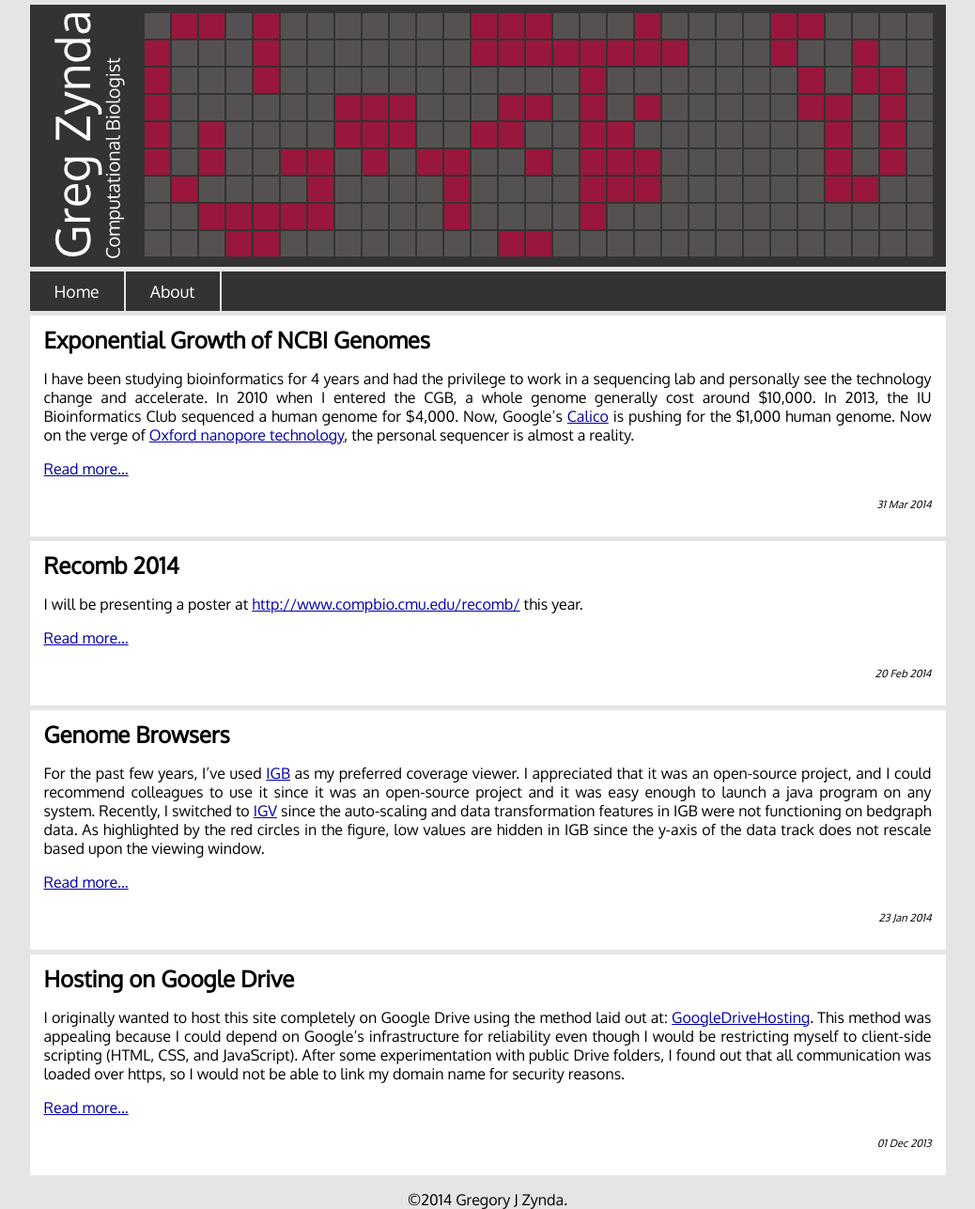
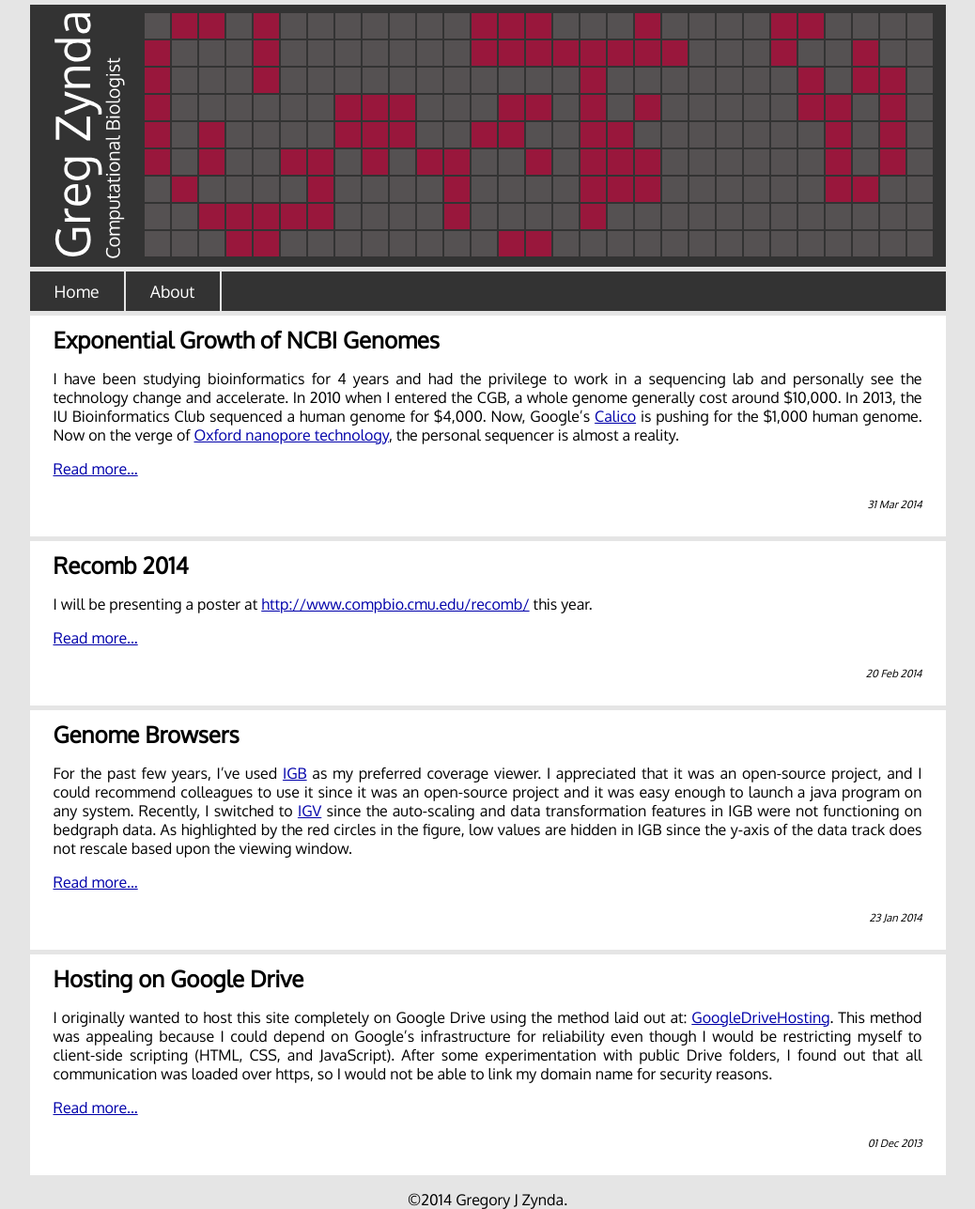
Before and after one commit to zyndagj/zyndagj.github.io, a Jekyll site: the page built from index.html, in a window 1280 px wide. Shown: the whole page at 94% size, without its empty margins (121-1159 px from the left). Built offline with Jekyll 4.4.1, drawn with Linux system fonts in a browser that asks for light colours; Markdown is read by kramdown in place of the engine named in the settings; the list of posts is cut into pages by our own code.

Commit message:
updated css padding

```diff
--- a/css/main.css
+++ b/css/main.css
@@ -49,7 +49,7 @@ a:hover   { color: #000; }
 
 .posts li {
 	margin-top: 5px;
-	padding: 10px 15px;
+	padding: 10px 25px;
 	background-color: white;
 }
 
@@ -102,7 +102,7 @@ a:hover   { color: #000; }
 /* standard */
 .post {
 	margin-top: 5px;
-	padding: 10px 15px;
+	padding: 10px 25px;
 	background-color: white;
 }
 
```
